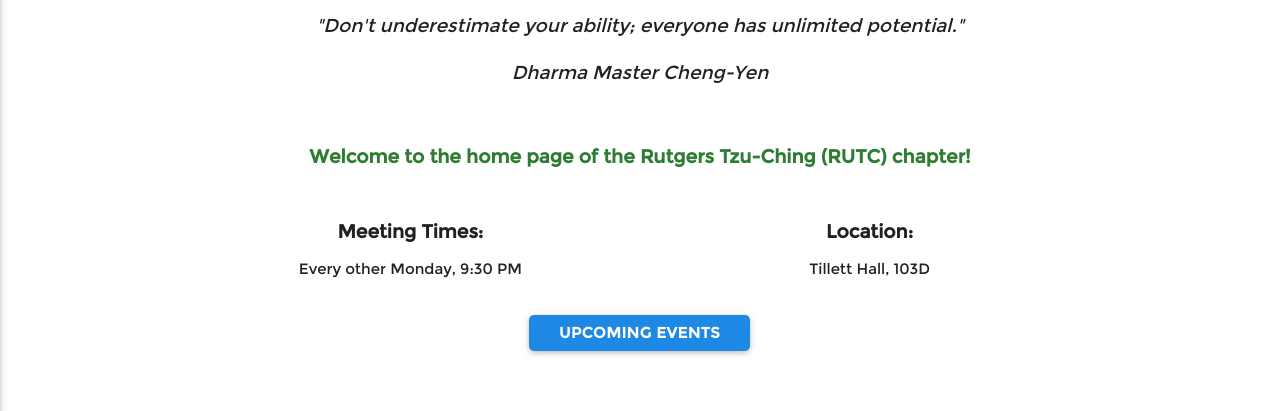
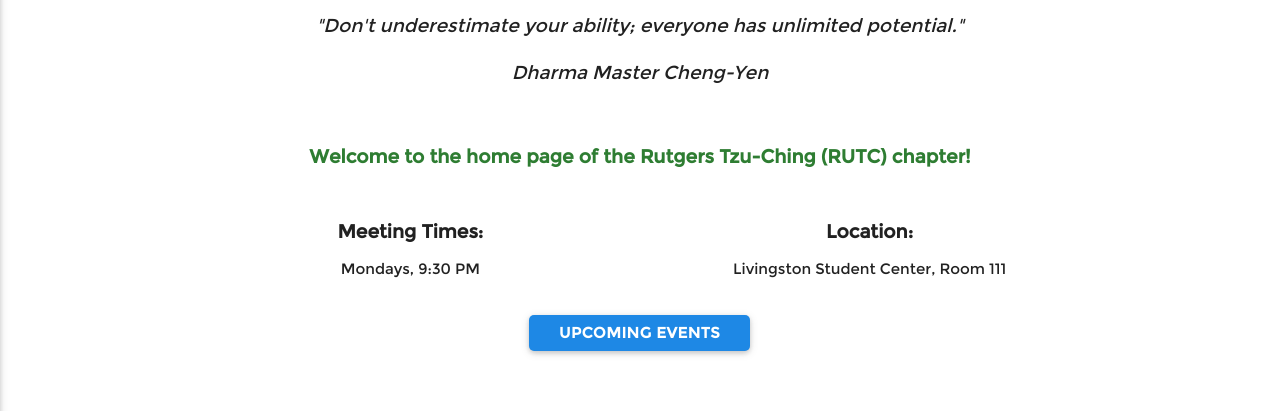
Before and after one commit to rutgersTC/rutgerstc.github.io, a plain HTML site: page index.html at #!/home in a window 1280 px wide. Shown: the part 487-898 px from the top of the page. Drawn offline with Linux system fonts and the light colour scheme.

Commit message:
minor home page changes

```diff
--- a/views/home.html
+++ b/views/home.html
@@ -13,11 +13,11 @@
     <div class="row">
         <div class="col s12 m6">
             <h5 class="larger"><b>Meeting Times:</b></h5>
-            <p>Every other Monday, 9:30 PM</p>
+            <p>Mondays, 9:30 PM</p>
         </div>
         <div class="col s12 m6">
             <h5 class="larger"><b>Location:</b></h5>
-            <p>Tillett Hall, 103D</p>
+            <p>Livingston Student Center, Room 111</p>
         </div>
     </div>
     <article class="center two-brs">
```
Also changed, not shown: README.md.
